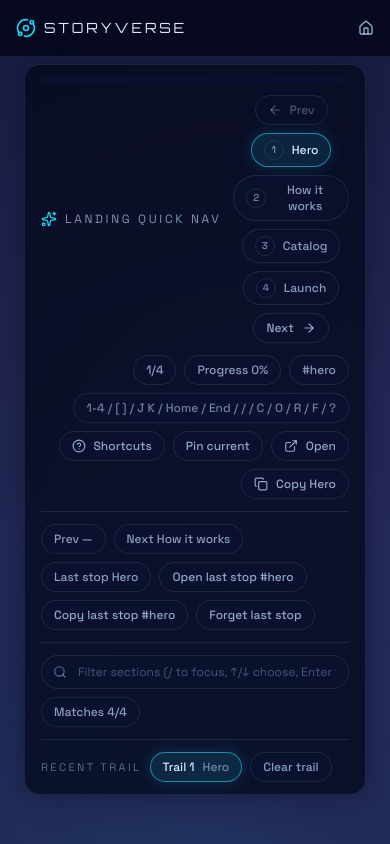
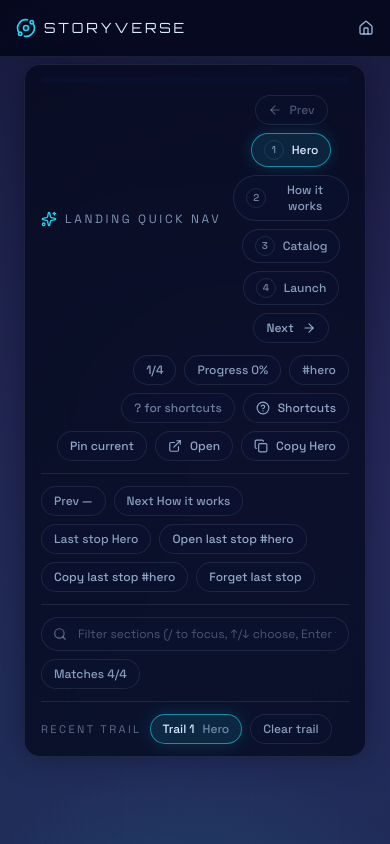
Before and after one commit to MosslandOpenDevs/StoryVerse, a Next.js app in the folder storyverse-web/: page / in a window 390 px wide. Shown: the top 844 px of the page. Built offline with nearby package versions, Linux system fonts and the light colour scheme.

Commit message:
feat(ui): simplify mobile quick-nav shortcut hint

```diff
--- a/storyverse-web/src/components/marketing/MarketingQuickNav.tsx
+++ b/storyverse-web/src/components/marketing/MarketingQuickNav.tsx
@@ -711,7 +711,11 @@ export function MarketingQuickNav() {
               {activeHashLabel}
             </span>
 
-            <span className="inline-flex items-center rounded-full border border-cosmos-200/10 bg-cosmos-900/70 px-3 py-1.5 text-xs font-medium text-cosmos-200/55">
+            <span className="inline-flex items-center rounded-full border border-cosmos-200/10 bg-cosmos-900/70 px-3 py-1.5 text-xs font-medium text-cosmos-200/55 sm:hidden">
+              ? for shortcuts
+            </span>
+
+            <span className="hidden items-center rounded-full border border-cosmos-200/10 bg-cosmos-900/70 px-3 py-1.5 text-xs font-medium text-cosmos-200/55 sm:inline-flex">
               1-4 / [ ] / J K / Home / End / / / C / O / R / F / ?
             </span>
 
```
